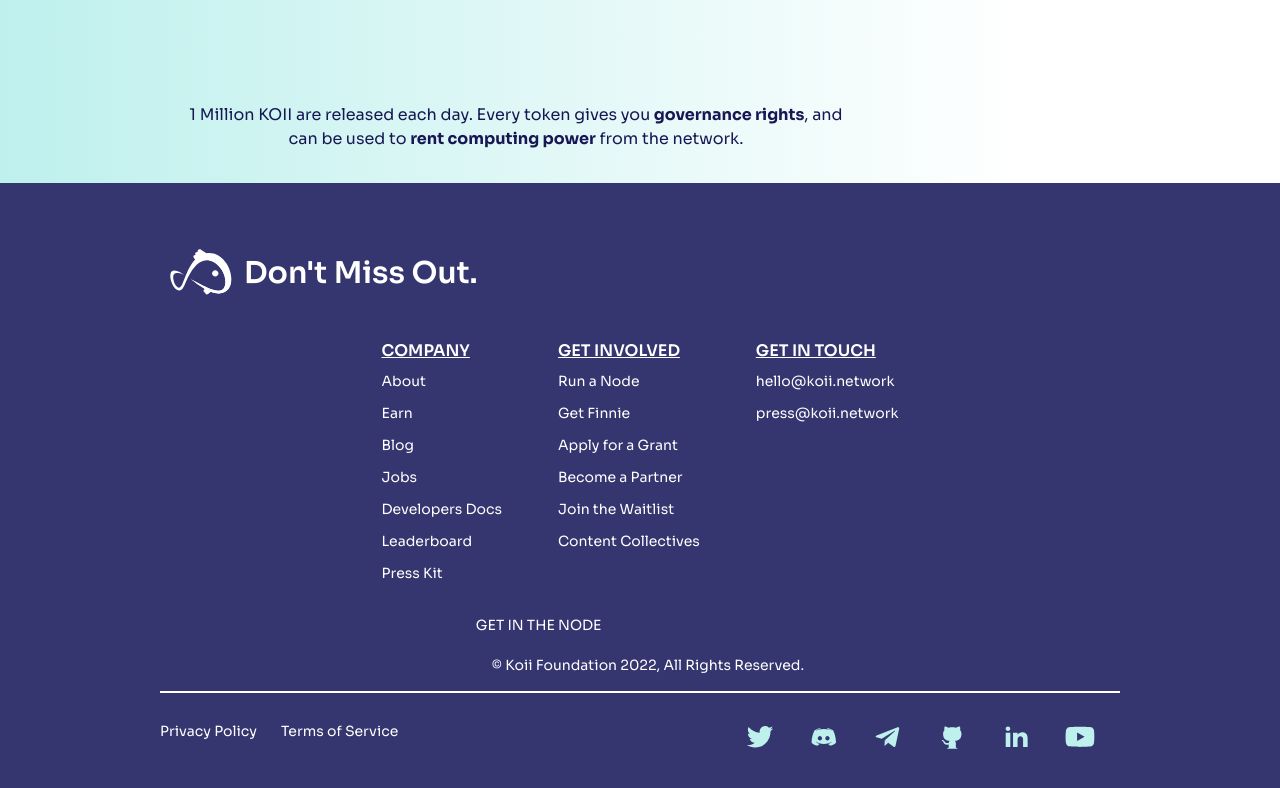
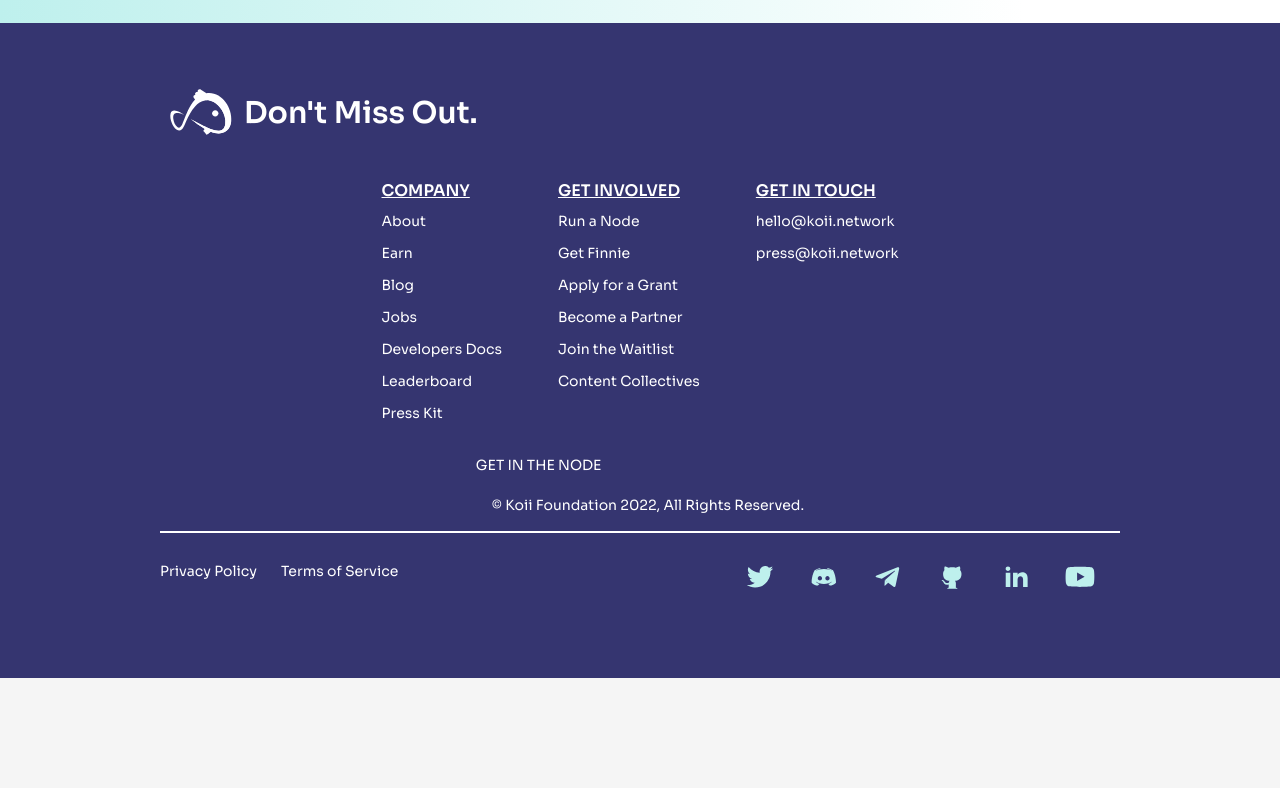
Before and after one commit to koii-network/homepage, a Next.js app: page /earn in a window 1280 px wide. Shown: the part 1995-2783 px from the top of the page. After the commit the page ends 2673 px from the top, so only its background shows below. Built offline with nearby package versions, Linux system fonts and the light colour scheme.

Commit message:
remove text at bottom

```diff
--- a/components/earn/steps/index.tsx
+++ b/components/earn/steps/index.tsx
@@ -468,11 +468,6 @@ export const Steps = () => {
           <Image src="/images/earn/step4_node.svg" width={371} height={371} />
         </div>
       </div>
-      <div className="text-center pb-[2rem] md:text-center xl:text-left xl::text-left md:w-[712px] font-[18px] mt-[5rem] px-[1rem] xl::pl-[4rem]">
-        1 Million KOII are released each day. Every token gives you{" "}
-        <b>governance rights</b>, and can be used to <b>rent computing power</b>{" "}
-        from the network.
-      </div>
     </div>
   );
 };
```
